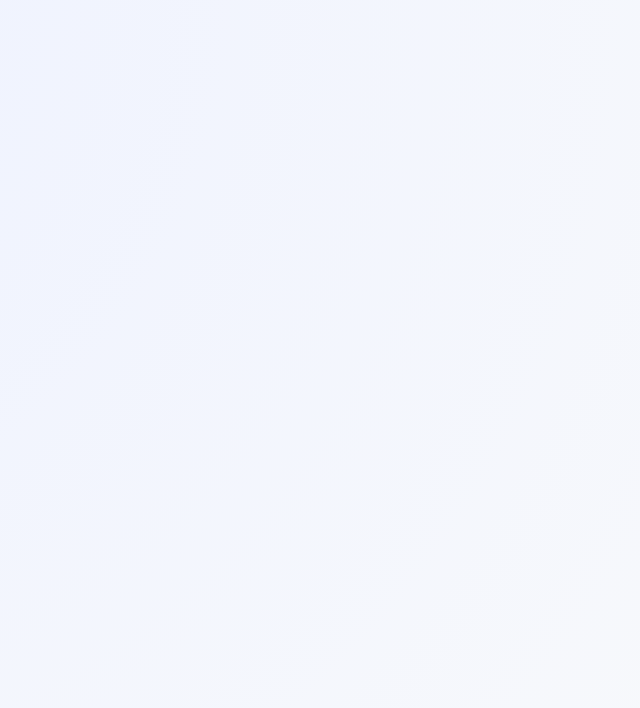
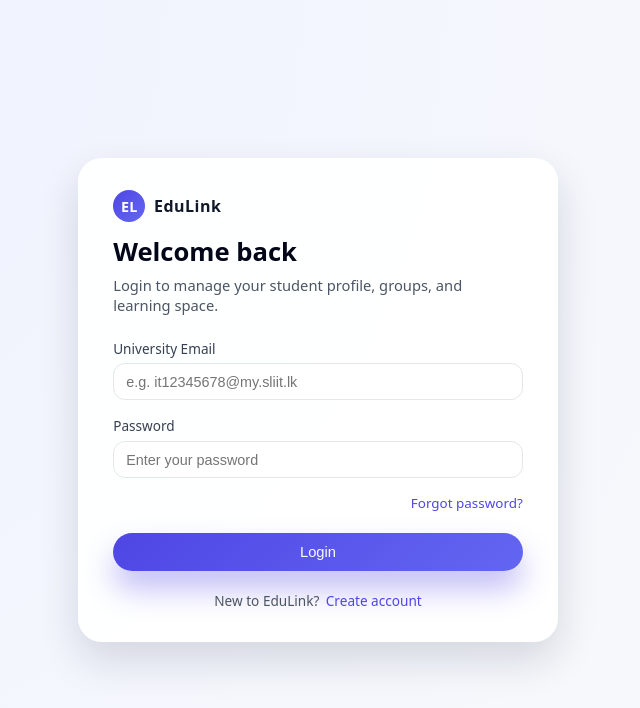
Before and after one commit to DinujaNethmal/EduLink--Online-Student-life-materials-Management-System, a React (Vite) app: page /login in a window 1280 px wide. Shown: the top 708 px of the page, without its empty margins (322-962 px from the left). Built offline with nearby package versions, Linux system fonts and the light colour scheme.

Commit message:
Add login and forgot password pages; update styles for authentication

```diff
--- a/src/App.jsx
+++ b/src/App.jsx
@@ -1,14 +1,16 @@
 import { Routes, Route } from "react-router-dom";
 import Home from "./pages/Home.jsx";
 import Register from "./pages/Register.jsx";
+import Login from "./pages/Login.jsx";
+import ForgotPassword from "./pages/ForgotPassword.jsx";
 
 export default function App() {
   return (
     <div className="app-shell">
       <Routes>
         <Route path="/" element={<Home />} />
-        {/* Login page will be implemented next */}
-        <Route path="/login" element={<div />} />
+        <Route path="/login" element={<Login />} />
+        <Route path="/forgot-password" element={<ForgotPassword />} />
         <Route path="/register" element={<Register />} />
       </Routes>
     </div>
--- /dev/null
+++ b/src/pages/ForgotPassword.jsx
@@ -0,0 +1,102 @@
+import { useState } from "react";
+import { Link } from "react-router-dom";
+
+const initialForm = {
+  email: "",
+};
+
+export default function ForgotPassword() {
+  const [form, setForm] = useState(initialForm);
+  const [error, setError] = useState("");
+  const [submitting, setSubmitting] = useState(false);
+  const [sent, setSent] = useState(false);
+
+  const handleChange = (e) => {
+    setForm({ email: e.target.value });
+    setError("");
+  };
+
+  const validate = () => {
+    if (!form.email.trim()) {
+      setError("Email is required.");
+      return false;
+    }
+    if (!/^[^\s@]+@[^\s@]+\.[^\s@]+$/.test(form.email)) {
+      setError("Please enter a valid email address.");
+      return false;
+    }
+    return true;
+  };
+
+  const handleSubmit = async (e) => {
+    e.preventDefault();
+    if (!validate()) return;
+
+    setSubmitting(true);
+    setError("");
+
+    try {
+      // TODO: integrate with backend reset-password API.
+      await new Promise((res) => setTimeout(res, 700));
+      setSent(true);
+    } finally {
+      setSubmitting(false);
+    }
+  };
+
+  return (
+    <div className="auth-page">
+      <div className="auth-card">
+        <div className="auth-header">
+          <div className="auth-logo">
+            <span className="logo-mark">EL</span>
+            <span className="logo-text">EduLink</span>
+          </div>
+          <h1>Forgot your password?</h1>
+          <p>
+            Enter your university email and we will send a password reset link.
+          </p>
+        </div>
+
+        {sent ? (
+          <div className="auth-notice">
+            <p>
+              Password reset instructions have been sent to <strong>{form.email}</strong>.
+            </p>
+            <Link to="/login" className="btn-secondary btn-full">
+              Back to Login
+            </Link>
+          </div>
+        ) : (
+          <form className="auth-form" onSubmit={handleSubmit} noValidate>
+            <div className="field-group">
+              <label htmlFor="email">University Email</label>
+              <input
+                id="email"
+                name="email"
+                type="email"
+                placeholder="e.g. it12345678@my.sliit.lk"
+                value={form.email}
+                onChange={handleChange}
+              />
+              {error && <span className="field-error">{error}</span>}
+            </div>
+
+            <button
+              type="submit"
+              className="btn-primary btn-full"
+              disabled={submitting}
+            >
+              {submitting ? "Sending link..." : "Send reset link"}
+            </button>
+          </form>
+        )}
+
+        <div className="auth-footer">
+          <span>Remember your password?</span>
+          <Link to="/login">Back to Login</Link>
+        </div>
+      </div>
+    </div>
+  );
+}
--- /dev/null
+++ b/src/pages/Login.jsx
@@ -0,0 +1,116 @@
+import { useState } from "react";
+import { Link, useNavigate } from "react-router-dom";
+
+const initialForm = {
+  email: "",
+  password: "",
+};
+
+export default function Login() {
+  const [form, setForm] = useState(initialForm);
+  const [errors, setErrors] = useState({});
+  const [submitting, setSubmitting] = useState(false);
+  const navigate = useNavigate();
+
+  const handleChange = (e) => {
+    const { name, value } = e.target;
+    setForm((prev) => ({ ...prev, [name]: value }));
+    setErrors((prev) => ({ ...prev, [name]: "" }));
+  };
+
+  const validate = () => {
+    const nextErrors = {};
+
+    if (!form.email.trim()) {
+      nextErrors.email = "Email is required.";
+    } else if (!/^[^\s@]+@[^\s@]+\.[^\s@]+$/.test(form.email)) {
+      nextErrors.email = "Please enter a valid email address.";
+    }
+
+    if (!form.password) {
+      nextErrors.password = "Password is required.";
+    }
+
+    setErrors(nextErrors);
+    return Object.keys(nextErrors).length === 0;
+  };
+
+  const handleSubmit = async (e) => {
+    e.preventDefault();
+    if (!validate()) return;
+
+    setSubmitting(true);
+
+    try {
+      // TODO: integrate with backend login API.
+      await new Promise((res) => setTimeout(res, 600));
+      navigate("/");
+    } finally {
+      setSubmitting(false);
+    }
+  };
+
+  return (
+    <div className="auth-page">
+      <div className="auth-card">
+        <div className="auth-header">
+          <div className="auth-logo">
+            <span className="logo-mark">EL</span>
+            <span className="logo-text">EduLink</span>
+          </div>
+          <h1>Welcome back</h1>
+          <p>Login to manage your student profile, groups, and learning space.</p>
+        </div>
+
+        <form className="auth-form" onSubmit={handleSubmit} noValidate>
+          <div className="field-group">
+            <label htmlFor="email">University Email</label>
+            <input
+              id="email"
+              name="email"
+              type="email"
+              placeholder="e.g. it12345678@my.sliit.lk"
+              value={form.email}
+              onChange={handleChange}
+            />
+            {errors.email && <span className="field-error">{errors.email}</span>}
+          </div>
+
+          <div className="field-group">
+            <label htmlFor="password">Password</label>
+            <input
+              id="password"
+              name="password"
+              type="password"
+              placeholder="Enter your password"
+              value={form.password}
+              onChange={handleChange}
+            />
+            {errors.password && (
+              <span className="field-error">{errors.password}</span>
+            )}
+          </div>
+
+          <div className="auth-row auth-right">
+            <Link to="/forgot-password" className="auth-link">
+              Forgot password?
+            </Link>
+          </div>
+
+          <button
+            type="submit"
+            className="btn-primary btn-full"
+            disabled={submitting}
+          >
+            {submitting ? "Logging in..." : "Login"}
+          </button>
+        </form>
+
+        <div className="auth-footer">
+          <span>New to EduLink?</span>
+          <Link to="/register">Create account</Link>
+        </div>
+      </div>
+    </div>
+  );
+}
--- a/src/styles.css
+++ b/src/styles.css
@@ -363,6 +363,29 @@ h1 {
   font-weight: 500;
 }
 
+.auth-row {
+  display: flex;
+}
+
+.auth-right {
+  justify-content: flex-end;
+}
+
+.auth-link {
+  font-size: 0.84rem;
+  color: #4f46e5;
+  font-weight: 500;
+}
+
+.auth-notice {
+  margin-top: 1.4rem;
+  text-align: center;
+  color: #374151;
+  display: flex;
+  flex-direction: column;
+  gap: 0.9rem;
+}
+
 .page-shell {
   min-height: 100vh;
   display: flex;
```
Also changed, not shown: 3 other files (tests, documents, lock files or other folders).
